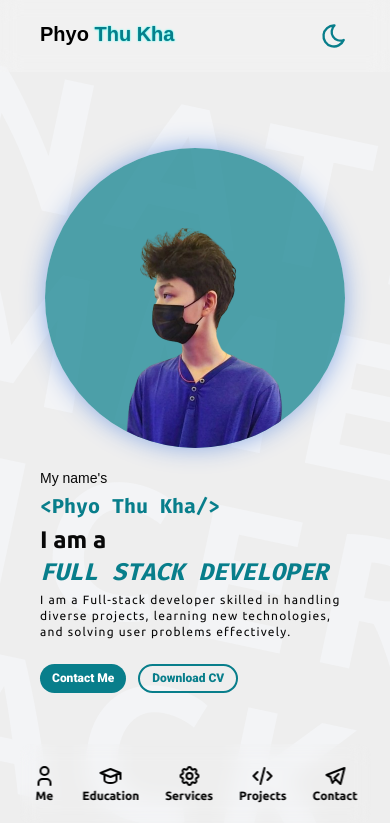
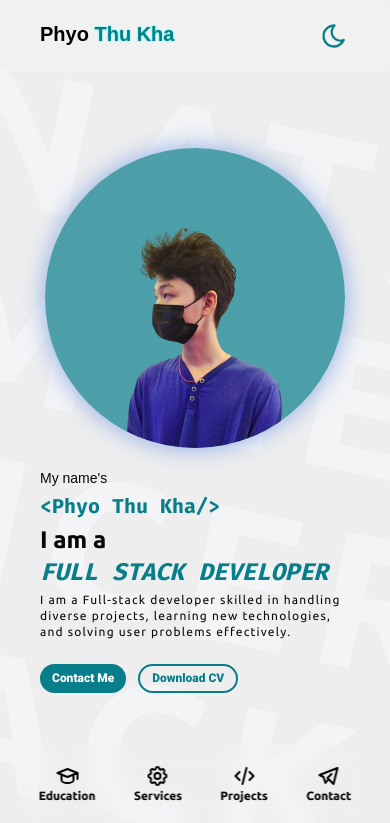
Before and after one commit to phyothukha/phyothukha-porfolio, a Next.js app: page / in a window 390 px wide. Shown: the top 823 px of the page. Built offline with nearby package versions, Linux system fonts and the light colour scheme; a web font is replaced by a local one.

Commit message:
feat(app): add source code and live demo

```diff
--- a/src/components/Footer.tsx
+++ b/src/components/Footer.tsx
@@ -15,15 +15,14 @@ const Footer = () => {
           </div>
         ))}
       </div>
-      <p className=" font-thin text-center mt-5">
+      <p className="  text-center mt-5">
         Design By{" "}
-        <Link href={"#me"}>
+        <Link href="/">
           <span className=" dark:text-secondary text-wtsecondary font-light font-Poetsen  cursor-pointer">
             Phyo Thu Kha
           </span>
         </Link>
       </p>
-      <div className=" lg:h-0 h-20"></div>
     </footer>
   );
 };
--- a/src/components/Header.tsx
+++ b/src/components/Header.tsx
@@ -1,5 +1,6 @@
 "use client";
 import { navlinks } from "@/data/navLinks";
+import useActiveNav from "@/hooks/useActiveNav";
 import { useTheme } from "next-themes";
 import Link from "next/link";
 import React, { useEffect, useRef } from "react";
@@ -7,6 +8,7 @@ import React, { useEffect, useRef } from "react";
 const Header = () => {
   const { setTheme, theme } = useTheme();
   const themeBtnRef = useRef<HTMLButtonElement>(null);
+  const currentNav = useActiveNav("section");
 
   useEffect(() => {
     const themeBtn = themeBtnRef.current;
@@ -14,28 +16,35 @@ const Header = () => {
       themeBtn.ariaLabel = theme ?? "light";
     }
   }, [theme]);
+
   return (
     <>
       <header className=" fixed top-0 py-5 backdrop-filter backdrop-blur-[10px] z-50 dark:bg-[rgb(41,47,54,0.3)] bg-[rgba(255,255,255,0.2)] left-0 w-full">
         <div className=" container max-w-6xl flex mx-auto justify-between px-10 lg:px-0 selection:bg-wtsecondary dark:selection:bg-secondary selection:text-primary dark:selection:text-darkary ">
-          <h1 className=" text-xl font-bold font-Poetsen dark:text-white text-black dark:hover:text-secondary hover:text-wtsecondary cursor-pointer transition duration-150 ease hover:scale-95 ">
+          <Link
+            href="/"
+            className=" text-xl font-bold font-Poetsen dark:text-white text-black dark:hover:text-secondary hover:text-wtsecondary cursor-pointer transition duration-150 ease hover:scale-95 "
+          >
             Phyo{" "}
             <span
-              className=" dark:text-secondary selection:shadow-none  text-wtsecondary font-Poetsen"
+              className=" dark:text-secondary selection:shadow-none text-wtsecondary font-Poetsen"
               style={{
                 textShadow: "0 0 2px var(--main-color)",
               }}
             >
               Thu Kha
             </span>
-          </h1>
+          </Link>
           <nav>
             <ul className=" flex gap-8 items-center w-full font-medium">
               {navlinks.map((nav) => (
                 <li key={nav.url} className=" md:inline-block hidden">
                   <Link
                     href={nav.url}
-                    className=" dark:text-white text-black transition duration-100 nav-ani font-Poetsen font-light "
+                    className={`dark:text-white text-black transition duration-100 nav-ani font-Poetsen font-light ${
+                      currentNav === nav.url.substring(1) &&
+                      "text-wtsecondary dark:text-secondary font-semibold nav-ani"
+                    }`}
                   >
                     {nav.label}
                   </Link>
@@ -93,7 +102,10 @@ const Header = () => {
           <Link
             key={nav.url}
             href={nav.url}
-            className={`dark:text-white dark:hover:text-secondary  hover:text-wtsecondary transition duration-300 text-black text-xs    p-3 max-w-xl text-center flex flex-col items-center justify-center `}
+            className={`dark:text-white dark:hover:text-secondary  hover:text-wtsecondary transition duration-300 text-black text-xs p-3 max-w-xl text-center flex flex-col items-center justify-center ${
+              currentNav === nav.url.substring(1) &&
+              " text-wtsecondary dark:text-secondary font-semibold"
+            }`}
           >
             <p className=" text-center">{nav.icons}</p>
             <p>{nav.label}</p>
--- a/src/components/ProjectCard.tsx
+++ b/src/components/ProjectCard.tsx
@@ -10,6 +10,8 @@ type Props = {
     description: string;
     image: JSX.Element;
     tags: string[];
+    liveUrl: string;
+    sourceCode: string;
   };
 };
 
@@ -72,8 +74,8 @@ const ProjectCard: React.FC<Props> = ({ index, project }) => {
             </h3>
             <div className="flex items-center space-x-5 sm:space-x-3 my-2 sm:my-0 mr-[0.1rem]">
               <a
-                // href={project.codeUrl}
-                // title={`See '${project.title}' on Github`}
+                href={project.sourceCode}
+                title={`See '${project.name}' on Github`}
                 target="_blank"
                 rel="noreferrer"
                 className="focus-visible:outline-marrsgreen dark:focus-visible:outline-carrigreen mr-1 rounded-full"
@@ -92,8 +94,8 @@ const ProjectCard: React.FC<Props> = ({ index, project }) => {
                 </svg>
               </a>
               <a
-                // href={project.liveUrl}
-                // title={`See live demo of '${project.title}'`}
+                href={project.liveUrl}
+                title={`See live demo of '${project.name}'`}
                 target="_blank"
                 rel="noreferrer"
                 className="focus-visible:outline-marrsgreen dark:focus-visible:outline-carrigreen mr-8 rounded-full"
--- a/src/data/navLinks.tsx
+++ b/src/data/navLinks.tsx
@@ -1,26 +1,4 @@
 export const navlinks = [
-  {
-    url: "#me",
-    label: "Me",
-    icons: (
-      <svg
-        xmlns="http://www.w3.org/2000/svg"
-        width="24"
-        height="24"
-        viewBox="0 0 24 24"
-        fill="none"
-        stroke="currentColor"
-        strokeWidth="2"
-        strokeLinecap="round"
-        strokeLinejoin="round"
-        className="icon icon-tabler icons-tabler-outline icon-tabler-user"
-      >
-        <path stroke="none" d="M0 0h24v24H0z" fill="none" />
-        <path d="M8 7a4 4 0 1 0 8 0a4 4 0 0 0 -8 0" />
-        <path d="M6 21v-2a4 4 0 0 1 4 -4h4a4 4 0 0 1 4 4v2" />
-      </svg>
-    ),
-  },
   {
     url: "#education",
     label: "Education",
--- a/src/data/project.tsx
+++ b/src/data/project.tsx
@@ -20,6 +20,7 @@ export const projects = [
       />
     ),
     liveUrl: "https://phyothukha-movie.vercel.app",
+    sourceCode: "https://github.com/phyothukha/movie-project",
     tags: ["react", "mantine"],
   },
   {
@@ -36,6 +37,8 @@ export const projects = [
         className="transition-transform duration-500 hover:scale-110 object-cover"
       />
     ),
+    liveUrl: "https://book-author-five.vercel.app",
+    sourceCode: "https://github.com/phyothukha/book-author",
     tags: ["react", "tailwind", "javascript"],
   },
   {
@@ -52,6 +55,8 @@ export const projects = [
         className="transition-transform duration-500 hover:scale-110 object-cover"
       />
     ),
+    liveUrl: "https://apple-clone-peach.vercel.app",
+    sourceCode: "https://github.com/phyothukha/apple-clone",
     tags: ["react", "tailwind", "typescript", "shadcn-ui", "framer-motion"],
   },
   {
@@ -68,6 +73,8 @@ export const projects = [
         className="transition-transform duration-500 hover:scale-110 object-cover"
       />
     ),
+    liveUrl: "https://phyothukha-snake-game.vercel.app",
+    sourceCode: "https://github.com/phyothukha/snake-game",
     tags: ["html", "css", "javascript"],
   },
 ];
--- /dev/null
+++ b/src/hooks/useActiveNav.tsx
@@ -0,0 +1,32 @@
+import { useEffect, useState } from "react";
+
+const useActiveNav = (sectionSelector: string, threshold: number = 0.6) => {
+  const [activeSection, setActiveSection] = useState<string>("");
+
+  useEffect(() => {
+    const sections = document.querySelectorAll(sectionSelector);
+    const observer = new IntersectionObserver(
+      (entries) => {
+        entries.forEach((entry) => {
+          if (entry.isIntersecting) {
+            setActiveSection(entry.target.id);
+          }
+        });
+      },
+      {
+        root: null,
+        threshold, // Use the threshold provided
+      },
+    );
+
+    sections.forEach((section) => observer.observe(section));
+
+    return () => {
+      sections.forEach((section) => observer.unobserve(section));
+    };
+  }, [sectionSelector, threshold]);
+
+  return activeSection;
+};
+
+export default useActiveNav;
```
